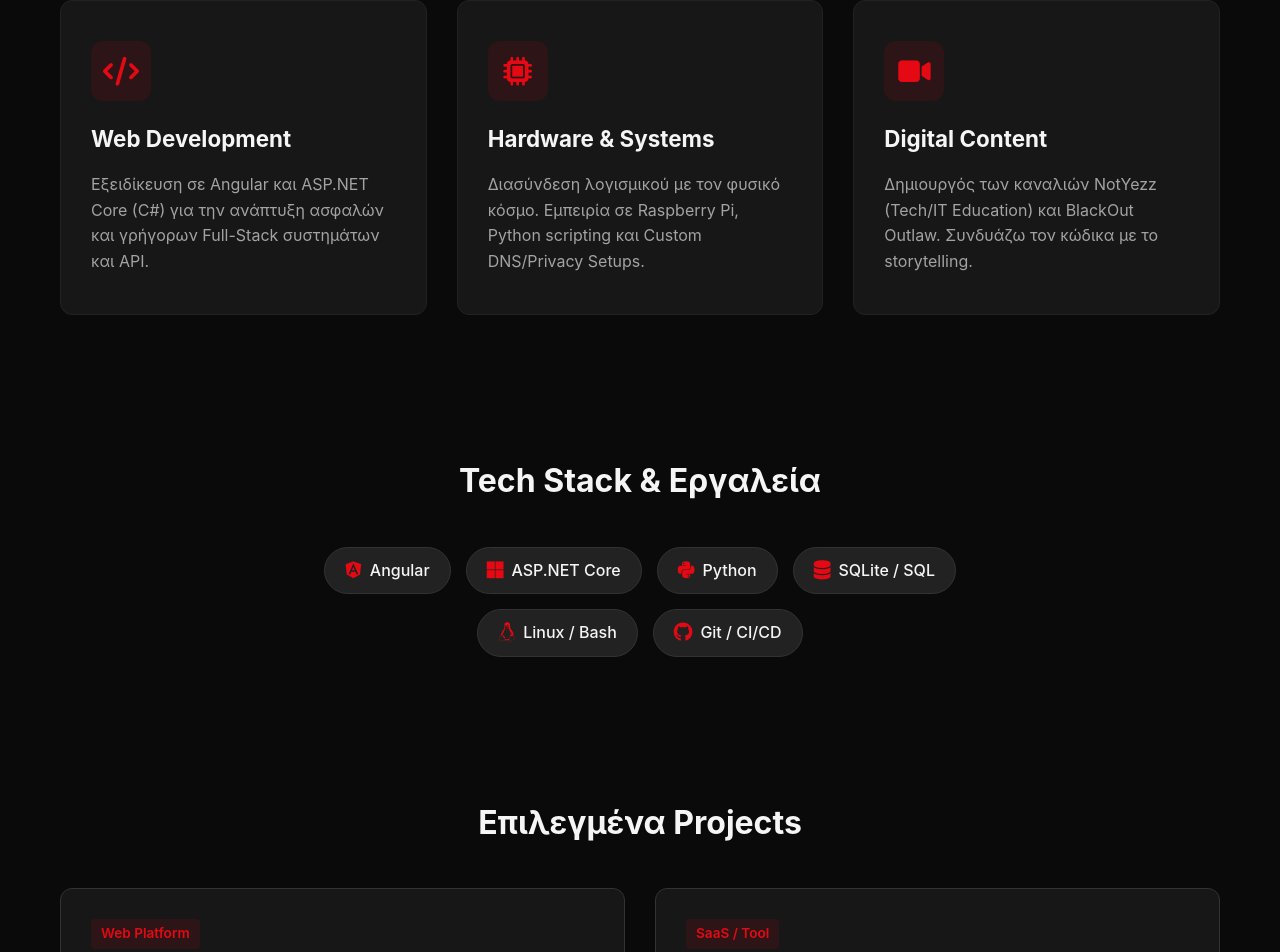
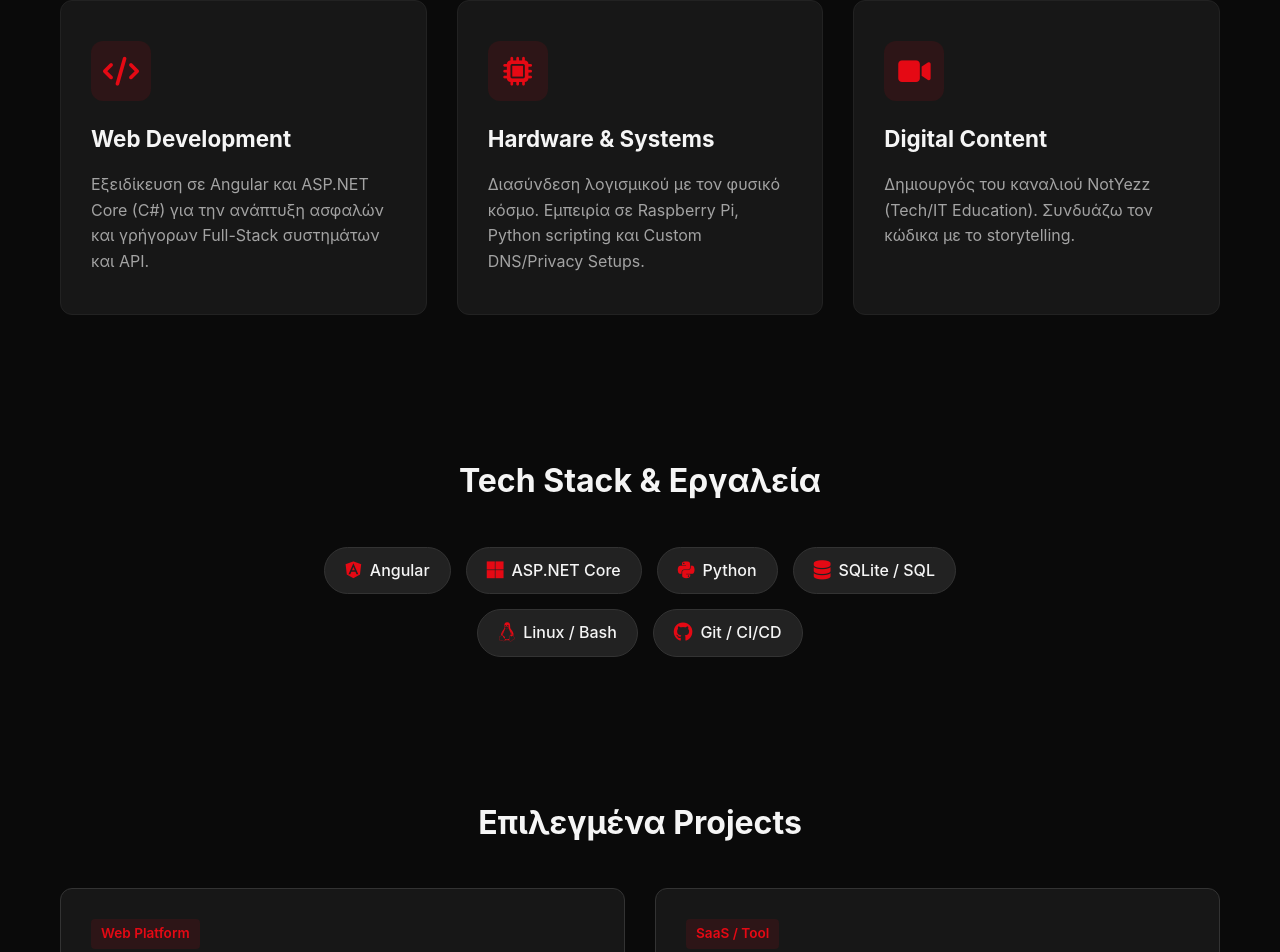
Before and after one commit to GodIuz/PortfolioWeb, an Angular app: page / in a window 1280 px wide. Shown: the part 861-1813 px from the top of the page. Built offline with nearby package versions, Linux system fonts and the light colour scheme.

Commit message:
changing home

```diff
--- a/src/app/home/home.html
+++ b/src/app/home/home.html
@@ -45,7 +45,7 @@
           <i class="fa-solid fa-video"></i>
         </div>
         <h3>Digital Content</h3>
-        <p>Δημιουργός των καναλιών NotYezz (Tech/IT Education) και BlackOut Outlaw. Συνδυάζω τον κώδικα με το storytelling.</p>
+        <p>Δημιουργός του καναλιού NotYezz (Tech/IT Education). Συνδυάζω τον κώδικα με το storytelling.</p>
       </div>
 
     </div>
```
Also changed, not shown: 1 other file (tests, documents, lock files or other folders).
